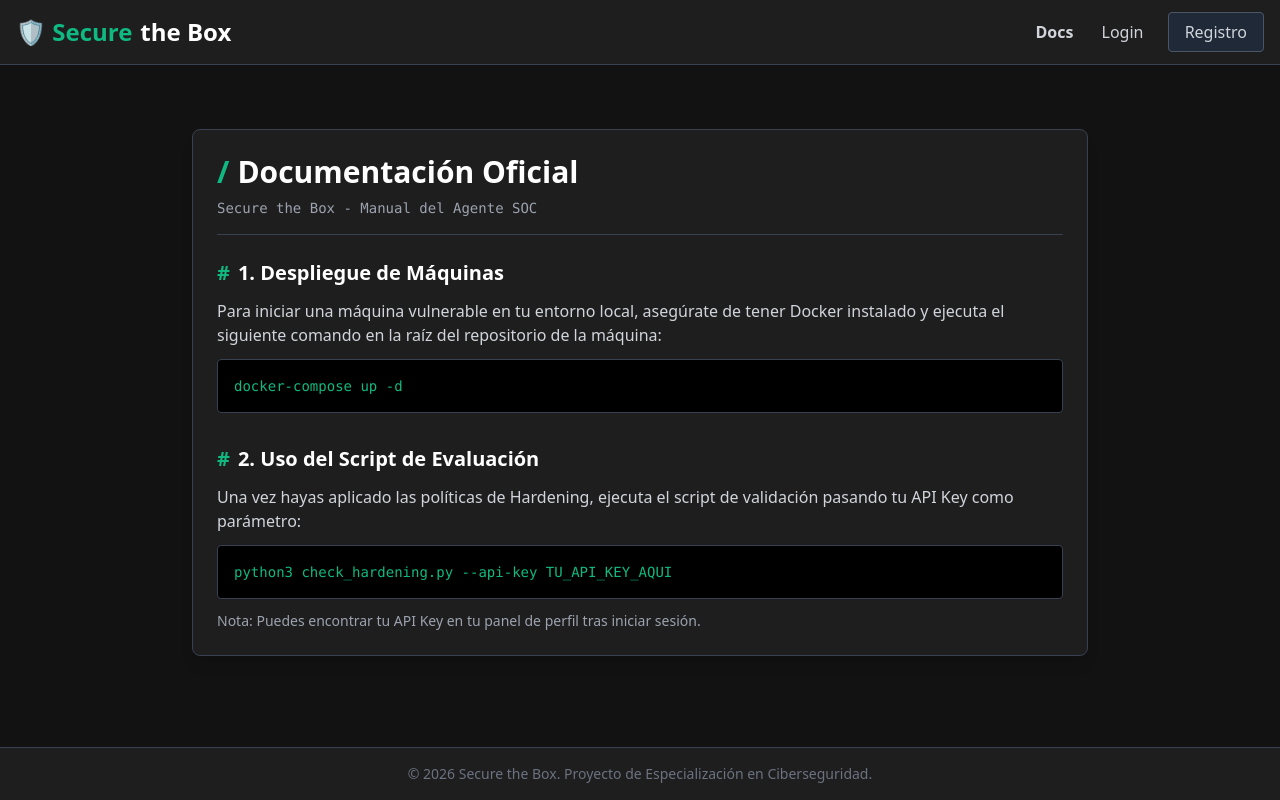
After one commit to Guilleee50/secure-the-box-web, a Django app: page /docs/ in a window 1280 px wide. The commit adds this page. Run offline with Django 5.2, Linux system fonts and the light colour scheme; some libraries are stand-ins or nearby versions.

Commit message:
CREATE view Docs para Documentación

```diff
--- a/api/views.py
+++ b/api/views.py
@@ -13,3 +13,6 @@ def register_view(request):
         form = UserCreationForm()
 
     return render(request, 'register.html', {'form': form})
+
+def docs_view(request):
+    return render(request, 'docs.html')
--- a/core/urls.py
+++ b/core/urls.py
@@ -18,7 +18,7 @@ from django.contrib import admin
 from django.urls import path
 from django.views.generic import TemplateView
 from django.contrib.auth import views as auth_views
-from api.views import register_view
+from api.views import register_view, docs_view
 
 urlpatterns = [
     path('admin/', admin.site.urls),
@@ -27,4 +27,5 @@ urlpatterns = [
     path('login/', auth_views.LoginView.as_view(template_name='login.html'), name='login'),
     path('logout/', auth_views.LogoutView.as_view(), name='logout'),
     path('register/', register_view, name='register'),
+    path('docs/', docs_view, name='docs'),
 ]
--- a/templates/base.html
+++ b/templates/base.html
@@ -18,12 +18,14 @@
             </a>
             <div>
                 {% if user.is_authenticated %}
+                <a href="{% url 'docs' %}" class="text-gray-300 hover:text-[#10b981] px-3 font-bold">Docs</a>
                 <span class="text-gray-400 px-3 text-sm font-mono">Agente: {{ user.username }}</span>
                 <form action="{% url 'logout' %}" method="post" class="inline">
                     {% csrf_token %}
                     <button type="submit" class="text-[#10b981] hover:text-white px-3 font-bold">Desconectar</button>
                 </form>
                 {% else %}
+                <a href="{% url 'docs' %}" class="text-gray-300 hover:text-[#10b981] px-3 font-bold">Docs</a>
                 <a href="{% url 'login' %}" class="text-gray-300 hover:text-white px-3">Login</a>
                 <a href="{% url 'register' %}"
                     class="bg-gray-800 text-gray-300 border border-gray-600 hover:text-white px-4 py-2 rounded ml-2">Registro</a>
--- /dev/null
+++ b/templates/docs.html
@@ -0,0 +1,37 @@
+{% extends "base.html" %}
+
+{% block content %}
+<div class="max-w-4xl mx-auto mt-10 p-6 bg-[#1e1e1e] border border-gray-700 rounded-lg shadow-lg mb-16">
+    <div class="border-b border-gray-700 pb-4 mb-6">
+        <h1 class="text-3xl font-bold text-white flex items-center gap-2">
+            <span class="text-[#10b981]">/</span> Documentación Oficial
+        </h1>
+        <p class="text-gray-400 mt-2 font-mono text-sm">Secure the Box - Manual del Agente SOC</p>
+    </div>
+
+    <div class="space-y-8 text-gray-300">
+
+        <section>
+            <h2 class="text-xl font-bold text-white mb-3 flex items-center gap-2">
+                <span class="text-[#10b981]">#</span> 1. Despliegue de Máquinas
+            </h2>
+            <p class="mb-3">Para iniciar una máquina vulnerable en tu entorno local, asegúrate de tener Docker instalado y ejecuta el siguiente comando en la raíz del repositorio de la máquina:</p>
+            <div class="bg-black p-4 rounded border border-gray-700 font-mono text-sm text-[#10b981]">
+                docker-compose up -d
+            </div>
+        </section>
+
+        <section>
+            <h2 class="text-xl font-bold text-white mb-3 flex items-center gap-2">
+                <span class="text-[#10b981]">#</span> 2. Uso del Script de Evaluación
+            </h2>
+            <p class="mb-3">Una vez hayas aplicado las políticas de Hardening, ejecuta el script de validación pasando tu API Key como parámetro:</p>
+            <div class="bg-black p-4 rounded border border-gray-700 font-mono text-sm text-[#10b981]">
+                python3 check_hardening.py --api-key TU_API_KEY_AQUI
+            </div>
+            <p class="mt-3 text-sm text-gray-400">Nota: Puedes encontrar tu API Key en tu panel de perfil tras iniciar sesión.</p>
+        </section>
+
+    </div>
+</div>
+{% endblock content %}
```
